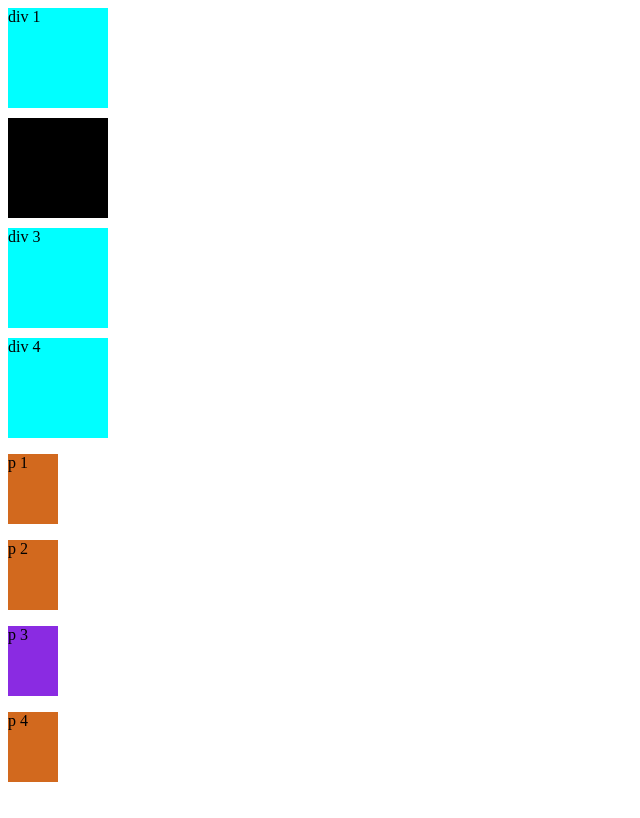
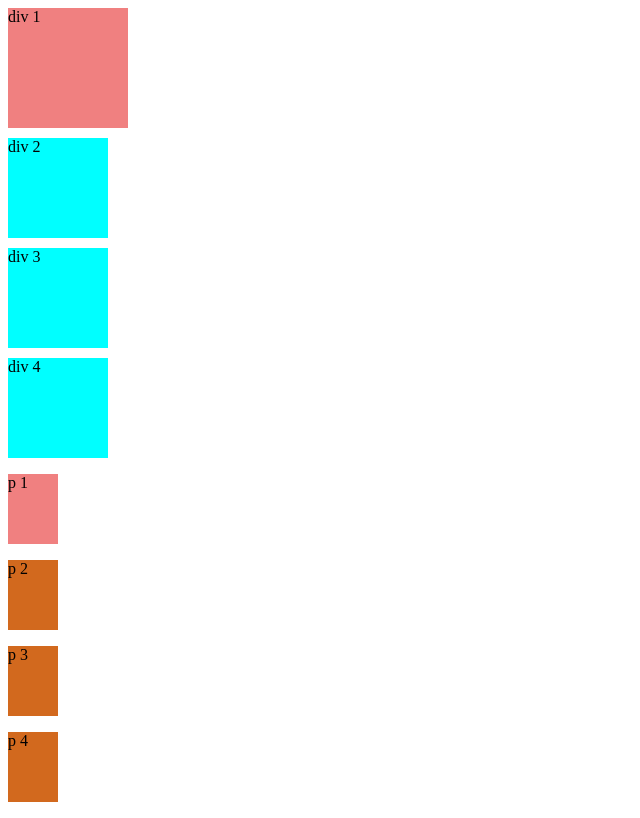
Before and after one commit to storm-crypto/acwing, a plain HTML site: page web应用课/index.html in a window 1280 px wide. Shown: the whole page, without its empty margins (0-640 px from the left). Drawn offline with Linux system fonts and the light colour scheme.

Commit message:
css：类选择器

```diff
--- a/web应用课/index.html
+++ b/web应用课/index.html
@@ -11,13 +11,13 @@
 </head>
 
 <body>
-    <div>div 1</div>
-    <div id="mydiv">div 2</div>
+    <div class="red-tag big-tag">div 1</div>
+    <div>div 2</div>
     <div>div 3</div>
     <div>div 4</div>
-    <p>p 1</p>
+    <p class="red-tag">p 1</p>
     <p>p 2</p>
-    <p id="myp">p 3</p>
+    <p>p 3</p>
     <p>p 4</p>
 </body>
 
--- a/web应用课/static/css/style.css
+++ b/web应用课/static/css/style.css
@@ -11,10 +11,11 @@ p {
     background-color: chocolate;
 }
 
-#mydiv {
-    background-color: black;
+.red-tag {
+    background-color: lightcoral;
 }
 
-#myp {
-    background-color: blueviolet;
+.big-tag {
+    width: 120px;
+    height: 120px;
 }
```
